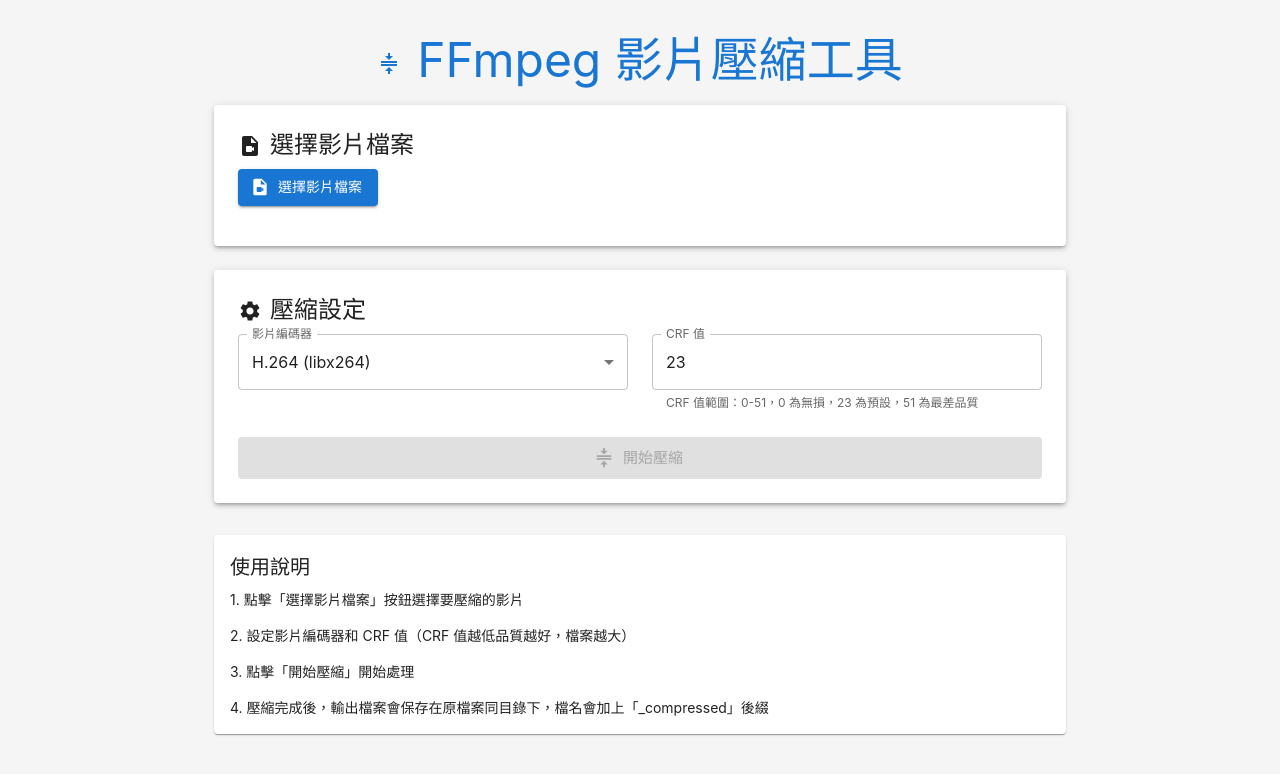
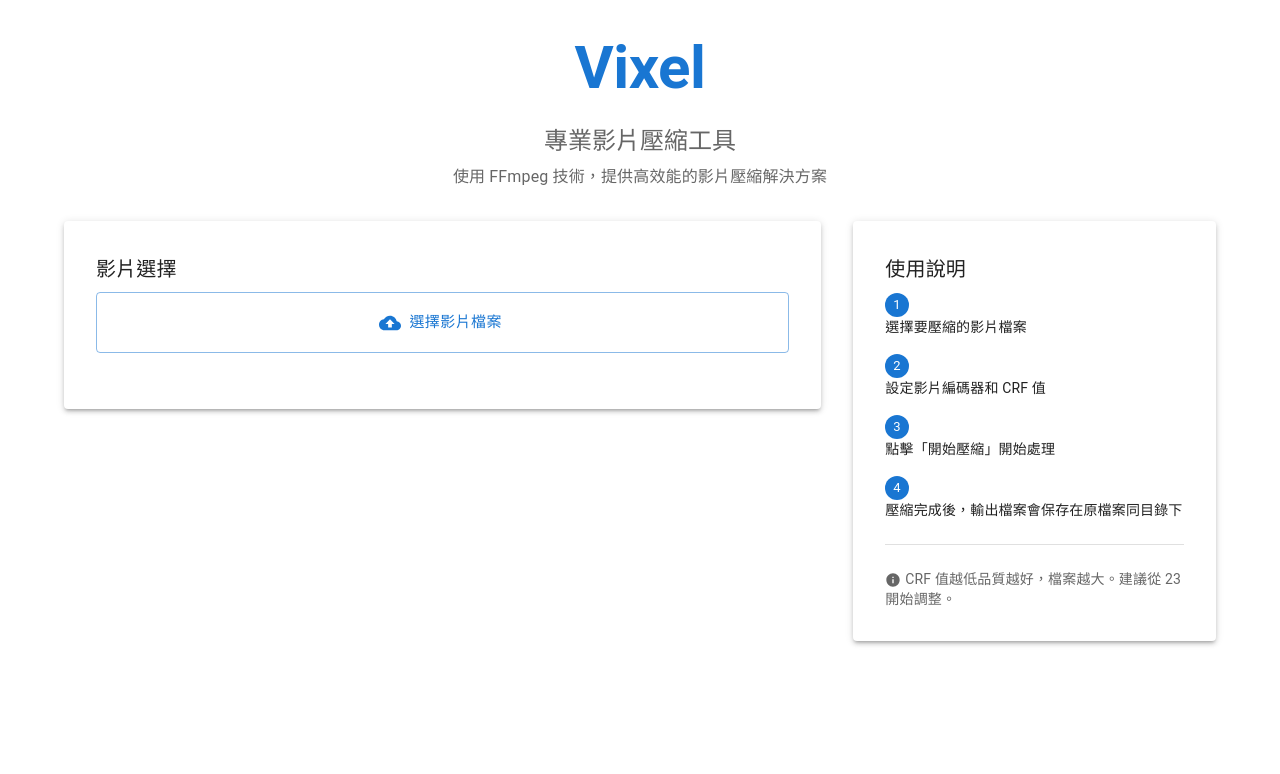
Before and after one commit to VicChen0321/vixel, a React (Vite) app: page / in a window 1280 px wide. Shown: the top 774 px of the page. Built offline with nearby package versions, Linux system fonts and the light colour scheme.

Commit message:
Feat: change logo name

```diff
--- a/src/renderer/App.tsx
+++ b/src/renderer/App.tsx
@@ -1,249 +1,245 @@
-import React, { useState, useEffect } from "react";
-import { Container, Paper, Typography, Button, TextField, FormControl, InputLabel, Select, MenuItem, Box, LinearProgress, Alert, Card, CardContent, Grid, Chip } from "@mui/material";
-import { VideoFile as VideoFileIcon, Compress as CompressIcon, Settings as SettingsIcon, CheckCircle as CheckCircleIcon, Error as ErrorIcon } from "@mui/icons-material";
+import React, { useState, useCallback } from "react";
+import { Container, Paper, Typography, Button, Box, LinearProgress, FormControl, InputLabel, Select, MenuItem, Alert, Card, CardContent, Grid, IconButton, Chip, Divider, Stack } from "@mui/material";
+import { PlayArrow as PlayIcon, Cancel as CancelIcon, CloudUpload as UploadIcon, CheckCircle as CheckIcon, Info as InfoIcon } from "@mui/icons-material";
 
-interface CompressionSettings {
-  vcodec: string;
-  crf: number;
+interface VideoInfo {
+  duration: number;
+  size: number;
+  format: string;
 }
 
 interface CompressionResult {
-  success: boolean;
-  outputPath?: string;
-  error?: string;
+  outputPath: string;
+  originalSize: number;
+  compressedSize: number;
+  compressionRatio: number;
 }
 
 const App: React.FC = () => {
-  const [selectedFile, setSelectedFile] = useState<string | null>(null);
-  const [fileName, setFileName] = useState<string>("");
-  const [settings, setSettings] = useState<CompressionSettings>({
-    vcodec: "libx264",
-    crf: 23,
-  });
-  const [isCompressing, setIsCompressing] = useState(false);
-  const [progress, setProgress] = useState(0);
+  const [selectedFilePath, setSelectedFilePath] = useState<string | null>(null);
+  const [selectedFileName, setSelectedFileName] = useState<string>("");
+  const [videoInfo, setVideoInfo] = useState<VideoInfo | null>(null);
+  const [vcodec, setVcodec] = useState<string>("libx264");
+  const [crf, setCrf] = useState<number>(23);
+  const [isCompressing, setIsCompressing] = useState<boolean>(false);
+  const [progress, setProgress] = useState<number>(0);
   const [estimatedTime, setEstimatedTime] = useState<string>("");
+  const [error, setError] = useState<string>("");
   const [result, setResult] = useState<CompressionResult | null>(null);
-  const [error, setError] = useState<string | null>(null);
 
-  // 監聽壓縮進度和錯誤
-  useEffect(() => {
-    if (window.electronAPI) {
-      window.electronAPI.onCompressionProgress((progressValue: number, estimatedTime?: string) => {
-        setProgress(progressValue);
+  const handleFileSelect = useCallback(async () => {
+    try {
+      const filePath = await window.electronAPI.selectVideoFile();
+      if (filePath) {
+        const fileName = filePath.split("/").pop() || filePath.split("\\").pop() || "";
+        setSelectedFilePath(filePath);
+        setSelectedFileName(fileName);
+        setError("");
+        setResult(null);
+        setProgress(0);
+        setEstimatedTime("");
+
+        try {
+          const info = await window.electronAPI.getVideoInfo(filePath);
+          setVideoInfo(info);
+        } catch (err) {
+          setError(`無法讀取影片資訊: ${err}`);
+        }
+      }
+    } catch (err) {
+      setError(`選擇檔案時發生錯誤: ${err}`);
+    }
+  }, []);
+
+  const handleCompress = useCallback(async () => {
+    if (!selectedFilePath) return;
+
+    setIsCompressing(true);
+    setError("");
+    setResult(null);
+    setProgress(0);
+    setEstimatedTime("");
+
+    try {
+      const result = await window.electronAPI.compressVideo(selectedFilePath, vcodec, crf, (progress: number, estimatedTime?: string) => {
+        setProgress(progress);
         if (estimatedTime) {
           setEstimatedTime(estimatedTime);
         }
       });
+      setResult(result);
+    } catch (err) {
+      setError(`壓縮失敗: ${err}`);
+    } finally {
+      setIsCompressing(false);
+    }
+  }, [selectedFilePath, vcodec, crf]);
 
-      window.electronAPI.onError((errorMessage: string) => {
-        setError(errorMessage);
-        setIsCompressing(false);
-      });
+  const handleCancel = useCallback(async () => {
+    try {
+      await window.electronAPI.cancelCompression();
+    } catch (err) {
+      console.error("取消壓縮失敗:", err);
     }
-
-    return () => {
-      if (window.electronAPI) {
-        window.electronAPI.removeAllListeners("compression-progress");
-        window.electronAPI.removeAllListeners("error");
-      }
-    };
   }, []);
 
-  const handleFileSelect = async () => {
-    try {
-      const filePath = await window.electronAPI.selectVideoFile();
-      if (filePath) {
-        setSelectedFile(filePath);
-        setFileName(filePath.split("/").pop() || filePath.split("\\").pop() || "");
-        setResult(null);
-        setError(null);
-        setProgress(0);
-      }
-    } catch (err) {
-      setError("選擇檔案時發生錯誤");
-    }
+  const getCrfDescription = () => {
+    if (crf <= 18) return "無損品質";
+    if (crf <= 23) return "高品質";
+    if (crf <= 28) return "良好品質";
+    if (crf <= 35) return "一般品質";
+    return "低品質";
   };
 
-  const handleCompress = async () => {
-    if (!selectedFile) {
-      setError("請先選擇影片檔案");
-      return;
-    }
-
-    setIsCompressing(true);
-    setProgress(0);
-    setEstimatedTime("");
-    setResult(null);
-    setError(null);
-
-    try {
-      const result = await window.electronAPI.compressVideo({
-        inputPath: selectedFile,
-        vcodec: settings.vcodec,
-        crf: settings.crf,
-      });
-
-      setResult(result);
-      if (!result.success) {
-        setError(result.error || "壓縮失敗");
-        setIsCompressing(false);
-      } else {
-        // 壓縮成功，自動重置狀態
-        setIsCompressing(false);
-      }
-    } catch (err) {
-      console.error("壓縮過程中發生錯誤:", err);
-      setError("壓縮過程中發生錯誤");
-      setIsCompressing(false);
-    }
+  const formatDuration = (seconds: number) => {
+    const hours = Math.floor(seconds / 3600);
+    const minutes = Math.floor((seconds % 3600) / 60);
+    const secs = Math.floor(seconds % 60);
+    return `${hours.toString().padStart(2, "0")}:${minutes.toString().padStart(2, "0")}:${secs.toString().padStart(2, "0")}`;
   };
 
-  const handleCancel = async () => {
-    try {
-      const result = await window.electronAPI.cancelCompression();
-
-      if (result.success) {
-        setIsCompressing(false);
-        setProgress(0);
-        setError("壓縮已被取消");
-      } else {
-        setError(result.error || "取消壓縮失敗");
-      }
-    } catch (err) {
-      console.error("取消壓縮時發生錯誤:", err);
-      setError("取消壓縮時發生錯誤");
-    }
-  };
-
-  const handleSettingsChange = (field: keyof CompressionSettings, value: string | number) => {
-    setSettings((prev) => ({
-      ...prev,
-      [field]: value,
-    }));
-  };
-
-  const getVcodecOptions = () => [
-    { value: "libx264", label: "H.264 (libx264)" },
-    { value: "libx265", label: "H.265/HEVC (libx265)" },
-    { value: "libvpx-vp9", label: "VP9 (libvpx-vp9)" },
-    { value: "copy", label: "複製 (不重新編碼)" },
-  ];
-
-  const getCrfDescription = () => {
-    if (settings.vcodec === "libx264") {
-      return "CRF 值範圍：0-51，0 為無損，23 為預設，51 為最差品質";
-    } else if (settings.vcodec === "libx265") {
-      return "CRF 值範圍：0-51，0 為無損，28 為預設，51 為最差品質";
-    } else if (settings.vcodec === "libvpx-vp9") {
-      return "CRF 值範圍：0-63，0 為無損，31 為預設，63 為最差品質";
-    }
-    return "CRF 值不適用於此編碼器";
+  const formatFileSize = (bytes: number) => {
+    const sizes = ["B", "KB", "MB", "GB"];
+    if (bytes === 0) return "0 B";
+    const i = Math.floor(Math.log(bytes) / Math.log(1024));
+    return `${(bytes / Math.pow(1024, i)).toFixed(2)} ${sizes[i]}`;
   };
 
   return (
-    <Container maxWidth="md" sx={{ py: 4 }}>
-      <Typography variant="h3" component="h1" gutterBottom align="center" color="primary">
-        <CompressIcon sx={{ mr: 2, verticalAlign: "middle" }} />
-        FFmpeg 影片壓縮工具
+    <Container maxWidth="lg" sx={{ py: 4 }}>
+      <Box textAlign="center" mb={4}>
+        <Typography variant="h2" component="h1" gutterBottom color="primary" fontWeight="bold">
+          Vixel
+        </Typography>
+        <Typography variant="h5" color="text.secondary" gutterBottom>
+          專業影片壓縮工具
+        </Typography>
+        <Typography variant="body1" color="text.secondary">
+          使用 FFmpeg 技術，提供高效能的影片壓縮解決方案
+        </Typography>
+      </Box>
+
+      <Grid container spacing={4}>
+        {/* 主要操作區域 */}
+        <Grid size={{ xs: 12, md: 8 }}>
+          <Paper elevation={3} sx={{ p: 4, mb: 3 }}>
+            <Typography variant="h6" gutterBottom>
+              影片選擇
             </Typography>
 
-      <Paper elevation={3} sx={{ p: 3, mb: 3 }}>
-        <Typography variant="h5" gutterBottom>
-          <VideoFileIcon sx={{ mr: 1, verticalAlign: "middle" }} />
-          選擇影片檔案
-        </Typography>
-
-        <Box sx={{ display: "flex", alignItems: "center", gap: 2, mb: 2 }}>
-          <Button variant="contained" onClick={handleFileSelect} disabled={isCompressing} startIcon={<VideoFileIcon />}>
+            <Box sx={{ mb: 3 }}>
+              <Button variant="outlined" startIcon={<UploadIcon />} size="large" fullWidth sx={{ py: 2 }} onClick={handleFileSelect}>
                 選擇影片檔案
               </Button>
+            </Box>
 
-          {selectedFile && (
-            <Chip
-              label={fileName}
-              color="primary"
-              variant="outlined"
-              onDelete={() => {
-                setSelectedFile(null);
-                setFileName("");
-                setResult(null);
-              }}
-            />
+            {selectedFilePath && (
+              <Card variant="outlined" sx={{ mb: 3 }}>
+                <CardContent>
+                  <Box display="flex" alignItems="center" justifyContent="space-between">
+                    <Box>
+                      <Typography variant="subtitle1" fontWeight="bold">
+                        {selectedFileName}
+                      </Typography>
+                      {videoInfo && (
+                        <Typography variant="body2" color="text.secondary">
+                          {formatDuration(videoInfo.duration)} • {formatFileSize(videoInfo.size)}
+                        </Typography>
                       )}
                     </Box>
+                    <IconButton
+                      onClick={() => {
+                        setSelectedFilePath(null);
+                        setSelectedFileName("");
+                        setVideoInfo(null);
+                        setError("");
+                        setResult(null);
+                        setProgress(0);
+                        setEstimatedTime("");
+                      }}
+                      color="error"
+                    >
+                      <CancelIcon />
+                    </IconButton>
+                  </Box>
+                </CardContent>
+              </Card>
+            )}
 
-        {selectedFile && (
-          <Typography variant="body2" color="text.secondary">
-            已選擇：{selectedFile}
-          </Typography>
-        )}
-      </Paper>
+            {selectedFilePath && (
+              <>
+                <Divider sx={{ my: 3 }} />
 
-      <Paper elevation={3} sx={{ p: 3, mb: 3 }}>
-        <Typography variant="h5" gutterBottom>
-          <SettingsIcon sx={{ mr: 1, verticalAlign: "middle" }} />
+                <Typography variant="h6" gutterBottom>
                   壓縮設定
                 </Typography>
 
-        <Grid container spacing={3}>
-          <Grid item xs={12} md={6}>
+                <Grid container spacing={3} sx={{ mb: 3 }}>
+                  <Grid size={{ xs: 12, sm: 6 }}>
                     <FormControl fullWidth>
                       <InputLabel>影片編碼器</InputLabel>
-              <Select value={settings.vcodec} label="影片編碼器" onChange={(e) => handleSettingsChange("vcodec", e.target.value)} disabled={isCompressing}>
-                {getVcodecOptions().map((option) => (
-                  <MenuItem key={option.value} value={option.value}>
-                    {option.label}
-                  </MenuItem>
-                ))}
+                      <Select value={vcodec} label="影片編碼器" onChange={(e) => setVcodec(e.target.value)}>
+                        <MenuItem value="libx264">H.264 (libx264)</MenuItem>
+                        <MenuItem value="libx265">H.265 (libx265)</MenuItem>
+                        <MenuItem value="libvpx-vp9">VP9 (libvpx-vp9)</MenuItem>
                       </Select>
                     </FormControl>
                   </Grid>
 
-          <Grid item xs={12} md={6}>
-            <TextField
-              fullWidth
-              label="CRF 值"
-              type="number"
-              value={settings.crf}
-              onChange={(e) => handleSettingsChange("crf", Number(e.target.value))}
-              disabled={isCompressing}
-              inputProps={{
-                min: 0,
-                max: settings.vcodec === "libvpx-vp9" ? 63 : 51,
-                step: 1,
-              }}
-              helperText={getCrfDescription()}
-            />
+                  <Grid size={{ xs: 12, sm: 6 }}>
+                    <FormControl fullWidth>
+                      <InputLabel>CRF 值</InputLabel>
+                      <Select value={crf} label="CRF 值" onChange={(e) => setCrf(e.target.value as number)}>
+                        <MenuItem value={18}>18 (無損)</MenuItem>
+                        <MenuItem value={20}>20 (極高品質)</MenuItem>
+                        <MenuItem value={23}>23 (高品質)</MenuItem>
+                        <MenuItem value={26}>26 (良好品質)</MenuItem>
+                        <MenuItem value={28}>28 (一般品質)</MenuItem>
+                        <MenuItem value={30}>30 (壓縮)</MenuItem>
+                        <MenuItem value={35}>35 (高壓縮)</MenuItem>
+                      </Select>
+                    </FormControl>
                   </Grid>
                 </Grid>
 
-        <Box sx={{ mt: 3 }}>
+                <Alert severity="info" sx={{ mb: 3 }}>
+                  <Typography variant="body2">
+                    <strong>CRF {crf}</strong> - {getCrfDescription()}
+                  </Typography>
+                </Alert>
+
+                <Box textAlign="center">
                   {isCompressing ? (
-            <Button variant="outlined" color="error" size="large" onClick={handleCancel} startIcon={<ErrorIcon />} fullWidth>
+                    <Button variant="contained" color="error" size="large" startIcon={<CancelIcon />} onClick={handleCancel} sx={{ px: 4, py: 1.5 }}>
                       取消壓縮
                     </Button>
                   ) : (
-            <Button variant="contained" color="primary" size="large" onClick={handleCompress} disabled={!selectedFile} startIcon={<CompressIcon />} fullWidth>
+                    <Button variant="contained" size="large" startIcon={<PlayIcon />} onClick={handleCompress} disabled={!selectedFilePath} sx={{ px: 4, py: 1.5 }}>
                       開始壓縮
                     </Button>
                   )}
                 </Box>
+              </>
+            )}
           </Paper>
 
           {/* 進度顯示 */}
           {isCompressing && (
-        <Paper elevation={3} sx={{ p: 3, mb: 3 }}>
+            <Paper elevation={3} sx={{ p: 4, mb: 3 }}>
               <Typography variant="h6" gutterBottom>
                 壓縮進度
               </Typography>
+
+              <Box sx={{ mb: 2 }}>
                 <LinearProgress variant="determinate" value={progress} sx={{ height: 10, borderRadius: 5 }} />
-          <Typography variant="body2" sx={{ mt: 1, textAlign: "center" }}>
-            {progress}% 完成
+                <Typography variant="body2" color="text.secondary" sx={{ mt: 1 }}>
+                  {progress.toFixed(1)}% 完成
                 </Typography>
+              </Box>
+
               {estimatedTime && (
-            <Typography variant="body2" color="text.secondary" sx={{ mt: 1, textAlign: "center" }}>
-              {estimatedTime}
+                <Typography variant="body2" color="text.secondary">
+                  預估剩餘時間: {estimatedTime}
                 </Typography>
               )}
             </Paper>
@@ -252,67 +248,88 @@
           {/* 錯誤顯示 */}
           {error && (
             <Alert severity="error" sx={{ mb: 3 }}>
-          <ErrorIcon sx={{ mr: 1 }} />
               {error}
             </Alert>
           )}
 
           {/* 結果顯示 */}
           {result && (
-        <Paper elevation={3} sx={{ p: 3 }}>
-          <Typography variant="h5" gutterBottom>
-            壓縮結果
-          </Typography>
-
-          {result.success ? (
-            <Card variant="outlined" sx={{ bgcolor: "success.light" }}>
-              <CardContent>
-                <Box sx={{ display: "flex", alignItems: "center", mb: 2 }}>
-                  <CheckCircleIcon color="success" sx={{ mr: 1 }} />
-                  <Typography variant="h6" color="success.dark">
-                    壓縮成功！
+            <Paper elevation={3} sx={{ p: 4, mb: 3 }}>
+              <Box display="flex" alignItems="center" gap={2} mb={2}>
+                <CheckIcon color="success" />
+                <Typography variant="h6" color="success.main">
+                  壓縮完成！
                 </Typography>
               </Box>
-                <Typography variant="body1" gutterBottom>
-                  輸出檔案：
+
+              <Grid container spacing={2}>
+                <Grid size={{ xs: 12, sm: 6 }}>
+                  <Typography variant="body2" color="text.secondary">
+                    原始大小
                   </Typography>
-                <Typography variant="body2" component="code" sx={{ bgcolor: "white", p: 1, borderRadius: 1 }}>
-                  {result.outputPath}
+                  <Typography variant="h6">{formatFileSize(result.originalSize)}</Typography>
+                </Grid>
+
+                <Grid size={{ xs: 12, sm: 6 }}>
+                  <Typography variant="body2" color="text.secondary">
+                    壓縮後大小
                   </Typography>
-              </CardContent>
-            </Card>
-          ) : (
-            <Card variant="outlined" sx={{ bgcolor: "error.light" }}>
-              <CardContent>
-                <Box sx={{ display: "flex", alignItems: "center", mb: 2 }}>
-                  <ErrorIcon color="error" sx={{ mr: 1 }} />
-                  <Typography variant="h6" color="error.dark">
-                    壓縮失敗
+                  <Typography variant="h6" color="success.main">
+                    {formatFileSize(result.compressedSize)}
+                  </Typography>
+                </Grid>
+              </Grid>
+
+              <Box sx={{ mt: 2, p: 2, bgcolor: "success.light", borderRadius: 1 }}>
+                <Typography variant="body2" color="success.dark">
+                  壓縮率: {result.compressionRatio.toFixed(1)}%
+                </Typography>
+                <Typography variant="body2" color="success.dark" sx={{ mt: 1 }}>
+                  輸出檔案: {result.outputPath}
                 </Typography>
               </Box>
-                <Typography variant="body1">錯誤：{result.error}</Typography>
-              </CardContent>
-            </Card>
-          )}
             </Paper>
           )}
+        </Grid>
 
-      {/* 使用說明 */}
-      <Paper elevation={1} sx={{ p: 2, mt: 4 }}>
+        {/* 側邊說明區域 */}
+        <Grid size={{ xs: 12, md: 4 }}>
+          <Paper elevation={3} sx={{ p: 4, position: "sticky", top: 24 }}>
             <Typography variant="h6" gutterBottom>
               使用說明
             </Typography>
-        <Typography variant="body2" paragraph>
-          1. 點擊「選擇影片檔案」按鈕選擇要壓縮的影片
+
+            <Stack spacing={2}>
+              <Box>
+                <Chip label="1" color="primary" size="small" sx={{ mr: 1 }} />
+                <Typography variant="body2">選擇要壓縮的影片檔案</Typography>
+              </Box>
+
+              <Box>
+                <Chip label="2" color="primary" size="small" sx={{ mr: 1 }} />
+                <Typography variant="body2">設定影片編碼器和 CRF 值</Typography>
+              </Box>
+
+              <Box>
+                <Chip label="3" color="primary" size="small" sx={{ mr: 1 }} />
+                <Typography variant="body2">點擊「開始壓縮」開始處理</Typography>
+              </Box>
+
+              <Box>
+                <Chip label="4" color="primary" size="small" sx={{ mr: 1 }} />
+                <Typography variant="body2">壓縮完成後，輸出檔案會保存在原檔案同目錄下</Typography>
+              </Box>
+            </Stack>
+
+            <Divider sx={{ my: 3 }} />
+
+            <Typography variant="body2" color="text.secondary">
+              <InfoIcon sx={{ fontSize: 16, mr: 0.5, verticalAlign: "middle" }} />
+              CRF 值越低品質越好，檔案越大。建議從 23 開始調整。
             </Typography>
-        <Typography variant="body2" paragraph>
-          2. 設定影片編碼器和 CRF 值（CRF 值越低品質越好，檔案越大）
-        </Typography>
-        <Typography variant="body2" paragraph>
-          3. 點擊「開始壓縮」開始處理
-        </Typography>
-        <Typography variant="body2">4. 壓縮完成後，輸出檔案會保存在原檔案同目錄下，檔名會加上「_compressed」後綴</Typography>
           </Paper>
+        </Grid>
+      </Grid>
     </Container>
   );
 };
--- /dev/null
+++ b/src/renderer/index.css
@@ -0,0 +1,10 @@
+body {
+  margin: 0;
+  font-family: -apple-system, BlinkMacSystemFont, "Segoe UI", "Roboto", "Oxygen", "Ubuntu", "Cantarell", "Fira Sans", "Droid Sans", "Helvetica Neue", sans-serif;
+  -webkit-font-smoothing: antialiased;
+  -moz-osx-font-smoothing: grayscale;
+}
+
+* {
+  box-sizing: border-box;
+}
--- a/src/renderer/index.html
+++ b/src/renderer/index.html
@@ -4,7 +4,7 @@
     <meta charset="UTF-8" />
     <link rel="icon" type="image/svg+xml" href="/vite.svg" />
     <meta name="viewport" content="width=device-width, initial-scale=1.0" />
-    <title>Electron FFmpeg 影片壓縮工具</title>
+    <title>Vixel - 專業影片壓縮工具</title>
     <style>
       body {
         margin: 0;
```
Also changed, not shown: package.json (+6 -6 lines), src/main/main.ts (+32 -21 lines), src/main/preload.ts (+20 -16 lines), src/renderer/index.tsx (+2 -8 lines), src/renderer/types/electron.d.ts (+17 -5 lines), 1 other file (tests, documents, lock files or other folders). Lines whose indentation alone changed are shown as unchanged.
